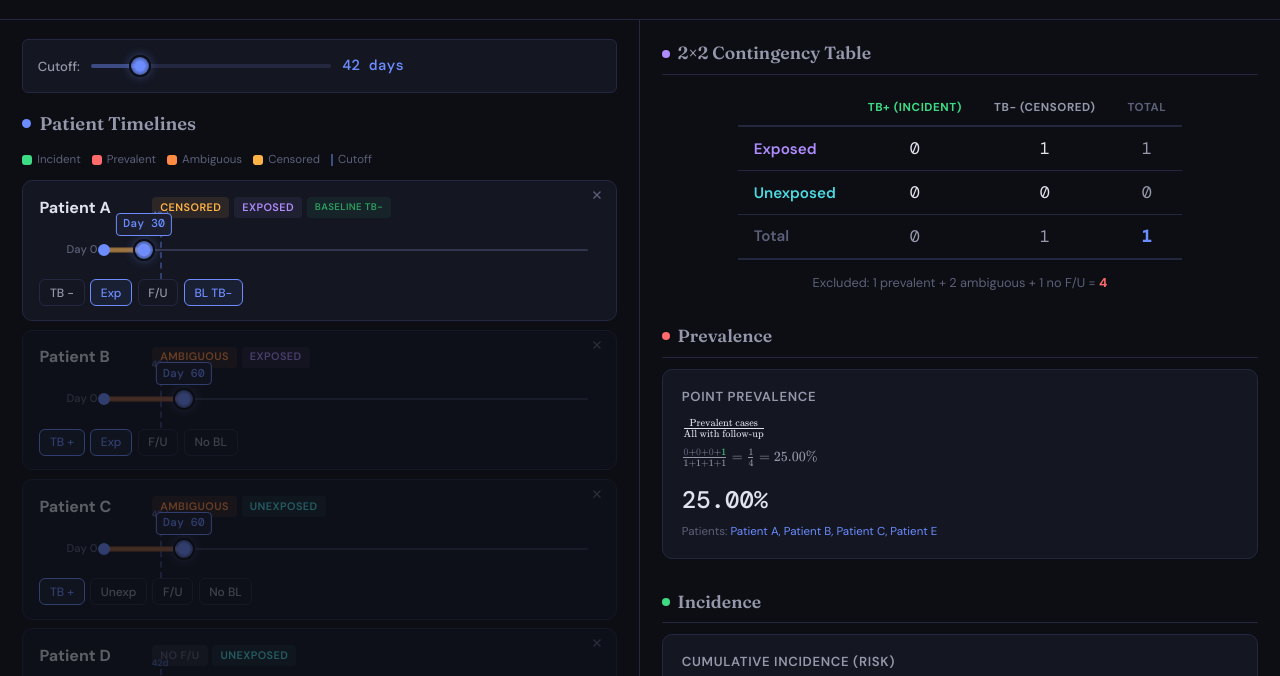
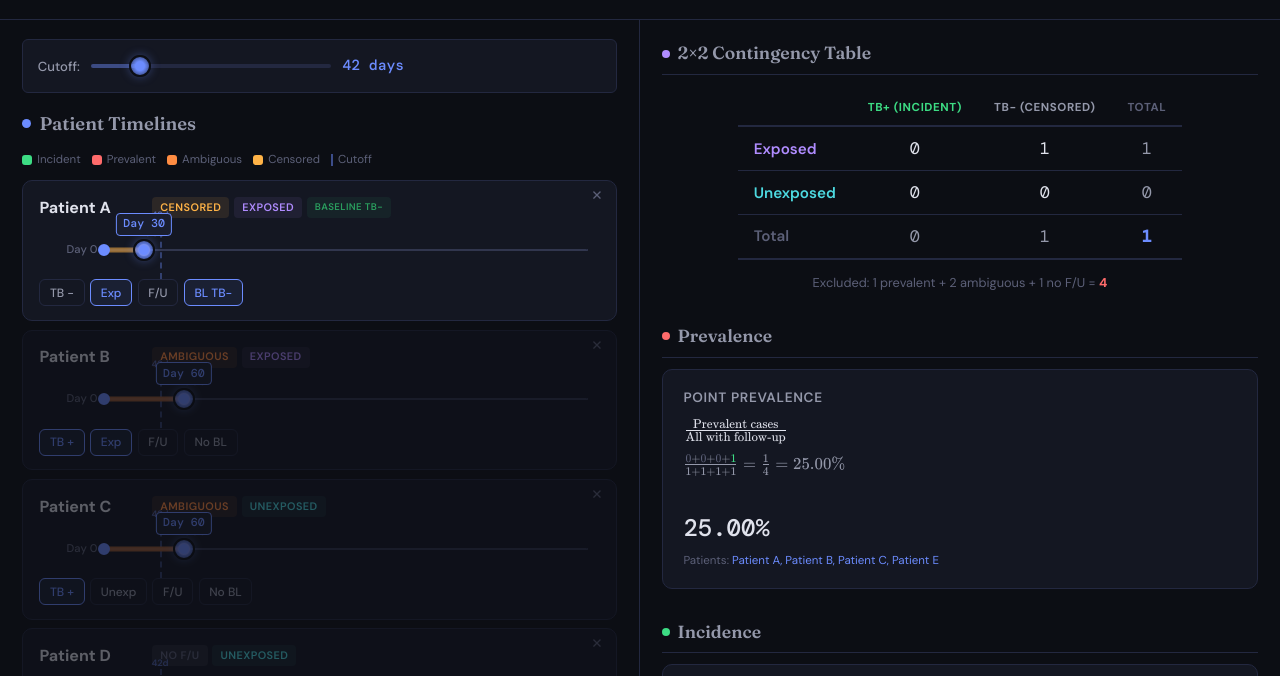
Before and after one commit to jun0404/epi-interactive-stats, a website: page public/index.html in a window 1280 px wide. Shown: the part 134-810 px from the top of the page. Drawn offline with nearby package versions, Linux system fonts and the light colour scheme.

Commit message:
Scale up KaTeX formula sizes in stat cards

```diff
--- a/public/index.html
+++ b/public/index.html
@@ -134,20 +134,20 @@ body.dragging-active *{cursor:grabbing!important}
 .legend-swatch{width:10px;height:10px;border-radius:3px;flex-shrink:0}
 
 .stats-grid{display:grid;grid-template-columns:repeat(auto-fill,minmax(310px,1fr));gap:0.7rem;margin-bottom:0.5rem}
-.stat-card{background:var(--surface);border:1px solid var(--border);border-radius:var(--radius);padding:1rem 1.15rem;transition:all 0.2s;display:flex;flex-direction:column;min-height:190px}
+.stat-card{background:var(--surface);border:1px solid var(--border);border-radius:var(--radius);padding:1.1rem 1.25rem;transition:all 0.2s;display:flex;flex-direction:column;min-height:220px}
 .stat-card:hover{border-color:var(--border2);background:var(--surface2)}
 .stat-card.active{border-color:var(--accent);background:var(--accent-bg)}
-.stat-label{font-size:0.82rem;font-weight:600;color:var(--text2);text-transform:uppercase;letter-spacing:0.05em;margin-bottom:0.45rem}
-.stat-formula{margin-bottom:0.4rem}
-.stat-calc{margin-bottom:0.4rem;flex:1;overflow-x:auto}
-.calc-line{color:var(--text2);font-size:0.85rem;margin-bottom:0.15rem}
+.stat-label{font-size:0.85rem;font-weight:600;color:var(--text2);text-transform:uppercase;letter-spacing:0.05em;margin-bottom:0.5rem}
+.stat-formula{margin-bottom:0.55rem}
+.stat-calc{margin-bottom:0.5rem;flex:1;overflow-x:auto}
+.calc-line{color:var(--text2);font-size:0.92rem;margin-bottom:0.2rem}
 .stat-value{font-family:var(--mono);font-size:1.5rem;font-weight:500;color:var(--text);margin-top:auto;padding-top:0.25rem}
 .stat-patients{font-size:0.72rem;color:var(--text3);margin-top:0.25rem}
 .stat-patients span{color:var(--accent)}
 
-.katex{font-size:1rem!important}
-.stat-card .katex{font-size:0.92rem!important}
-.calc-line .katex{font-size:0.88rem!important}
+.katex{font-size:1.15rem!important}
+.stat-card .stat-formula .katex{font-size:1.15rem!important}
+.calc-line .katex{font-size:1.05rem!important}
 
 .table-2x2{width:auto;min-width:360px;border-collapse:collapse;margin:0.3rem auto;font-size:0.95rem}
 .table-2x2 th,.table-2x2 td{padding:0.5rem 1rem;border-bottom:1px solid var(--border);text-align:center}
```
